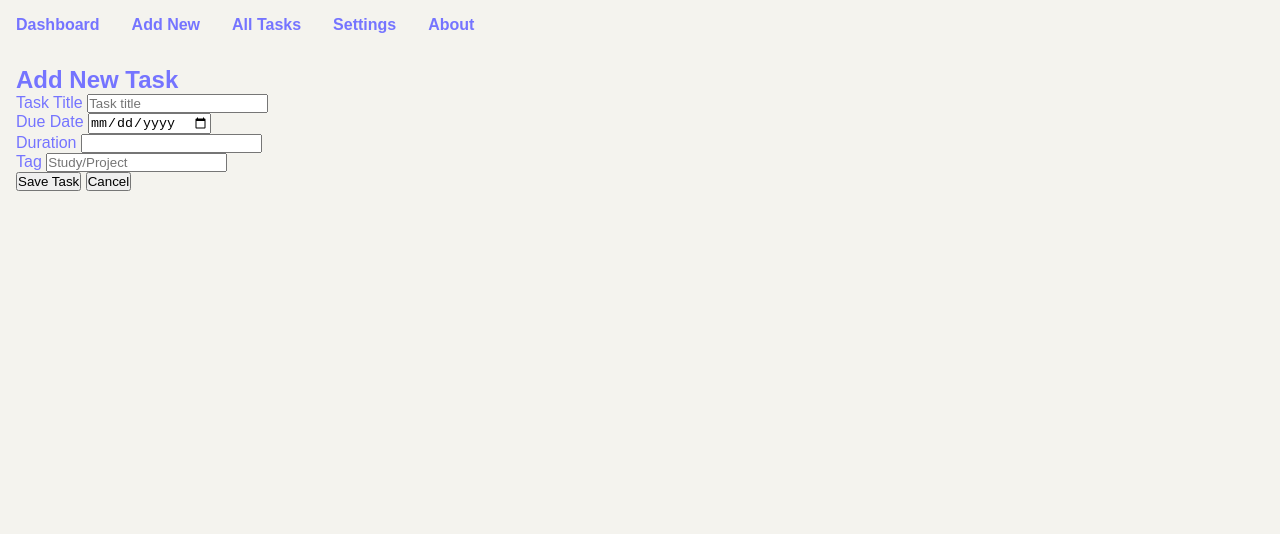
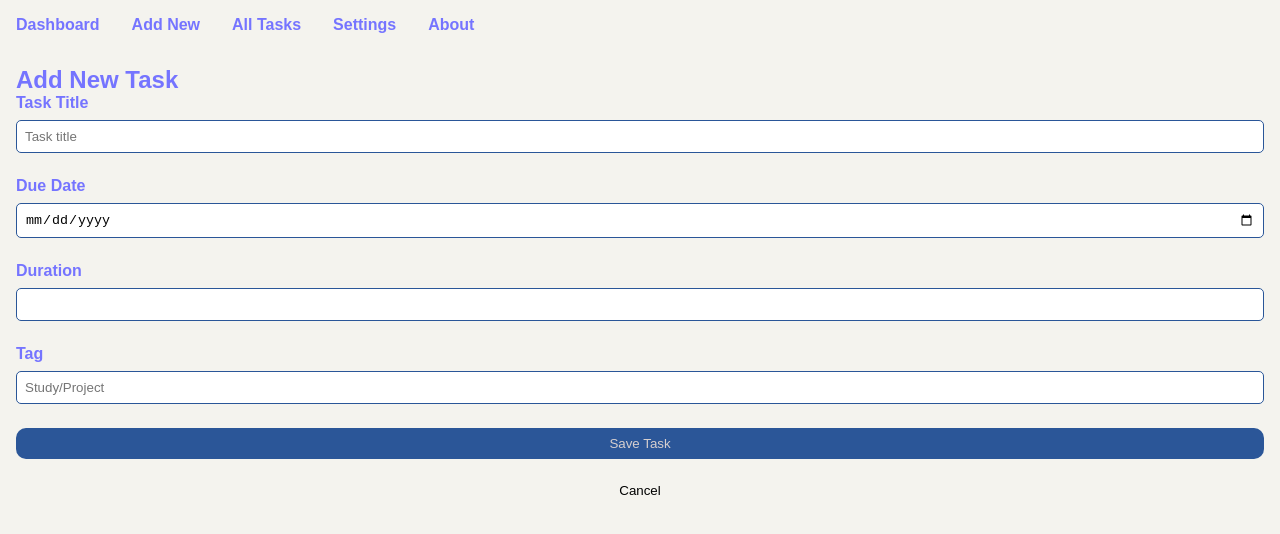
Before and after one commit to Abigail-Salem-Tendo/campus_life_planner_summative, a plain HTML site: page addForm.html in a window 1280 px wide. Drawn offline with Linux system fonts and the light colour scheme.

Commit message:
Styling the Addform

```diff
--- a/addForm.html
+++ b/addForm.html
@@ -45,8 +45,8 @@
                     </div>
 
                     <div class="formActions">
-                        <button type="submit">Save Task</button>
-                        <button type="button">Cancel</button>
+                        <button type="submit" class="btn saveBtn">Save Task</button>
+                        <button type="button" class="btn cancelBtn">Cancel</button>
                     </div>
                 </form>
             </section>
--- a/styles/main.css
+++ b/styles/main.css
@@ -51,3 +51,42 @@ section {
     gap: 1rem;
     margin-top: 1rem;
 }
+
+/* Styling the add form page */
+.formGroup {
+    display: flex;
+    flex-direction: column;
+    margin-bottom: 1.5rem;
+}
+
+.formGroup input {
+    padding: 0.5rem;
+    border: 1px solid #2a5698;
+    border-radius: 5px;
+}
+.formGroup label {
+    font-weight: bold;
+    margin-bottom: 0.5rem;
+}
+
+.formActions {
+    display: flex;
+    flex-direction: column;
+    margin: 1.5rem 0;
+    gap: 1rem;
+}
+
+.btn {
+    border: none;
+    padding: 0.5rem 1rem;
+    border-radius: 10px;
+}
+
+.saveBtn {
+    background-color: #2b5698;
+    color: #d6cfcf;
+}
+
+.cancelBtn {
+    background-color: transparent;
+}
```
